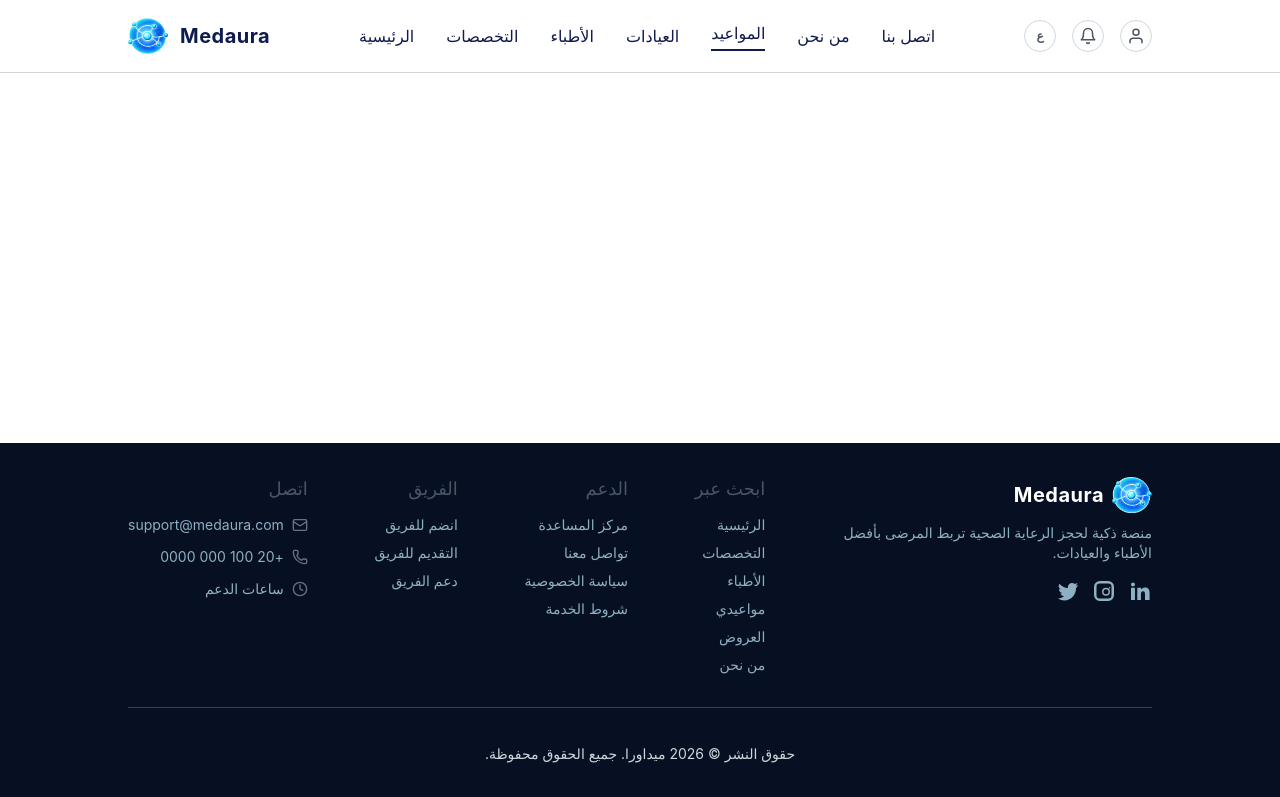
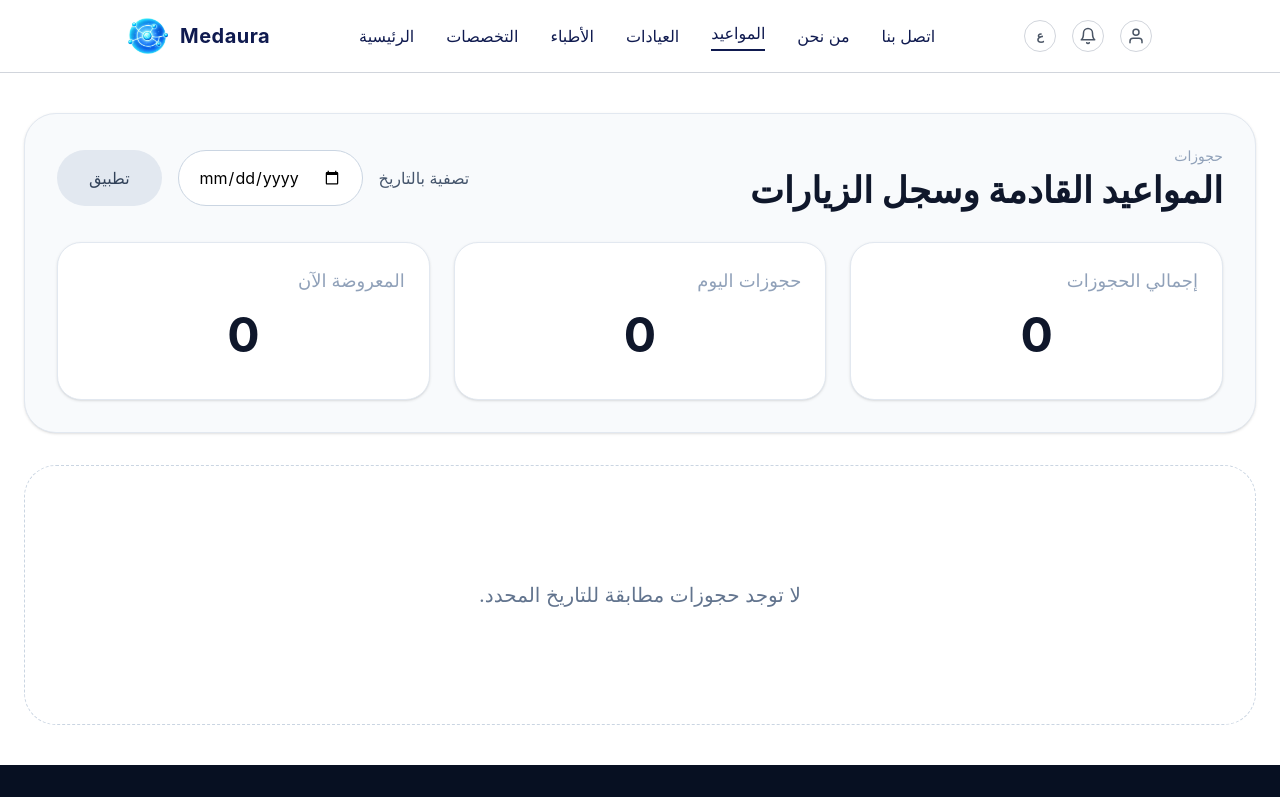
Before and after one commit to zainaahmed157-cloud/Web-based-clinics-Management-System-, a React (Vite) app: page /Appointments in a window 1280 px wide. Shown: the top 797 px of the page. Built offline with nearby package versions, Linux system fonts and the light colour scheme.

Commit message:
Add appointment and about page UI

```diff
--- a/src/component/About.jsx
+++ b/src/component/About.jsx
@@ -1,9 +1,61 @@
 import React from 'react'
 
-export default function About() {
+const About = () => {
   return (
-    <div>
+    <div className="min-h-screen bg-white py-12 px-4 md:px-8">
+      <div className="max-w-6xl mx-auto">
+        <div className="grid lg:grid-cols-2 gap-10 items-center">
 
+          <div className="flex justify-center">
+            <img
+              src="https://medaura-pi.vercel.app/_next/image?url=%2Fimages%2Faboutus.png&w=3840&q=75"
+              alt="About Medaura"
+              className="w-full max-w-md rounded-3xl"
+            />
+          </div>
+
+          <div>
+            <p className="text-[#0B4DBB] font-semibold text-sm mb-2">
+              Medaura
+            </p>
+
+            <h1 className="text-4xl md:text-5xl font-bold text-slate-900 mb-6">
+              About Us
+            </h1>
+
+            <p className="text-gray-700 leading-8 mb-6">
+              At Medaura, we believe that access to healthcare should be simple
+              and fast. We connect patients with the best doctors and clinics,
+              helping them choose the right specialty and book appointments with
+              confidence, without complexity or waiting.
+            </p>
+
+            <p className="text-gray-700 leading-8 mb-8">
+              Our goal is to make the search and booking experience more clear,
+              from comparing reviews and consultation fees to confirming
+              appointments, while maintaining service quality and patient
+              comfort at every step.
+            </p>
+
+            <div className="flex flex-wrap gap-3">
+              <div className="border border-blue-200 rounded-lg px-5 py-2 text-[#0B4DBB] font-medium">
+                Trusted Care
+              </div>
+
+              <div className="border border-blue-200 rounded-lg px-5 py-2 text-[#0B4DBB] font-medium">
+                Faster Booking
+              </div>
+
+              <div className="border border-blue-200 rounded-lg px-5 py-2 text-[#0B4DBB] font-medium">
+                Certified Doctors
+              </div>
+            </div>
+          </div>
+
+        </div>
+      </div>
     </div>
-  )
-}
+  );
+};
+
+export default About;
--- a/src/component/Appointments.jsx
+++ b/src/component/Appointments.jsx
@@ -1,9 +1,93 @@
 import React from 'react'
 
+import { useState } from "react";
+
+function StatCard({ title, value }) {
+  return (
+    <div className="bg-white border border-slate-200 rounded-3xl p-6 shadow-sm min-h-[150px]">
+      <p className="text-slate-400 text-lg text-right">
+        {title}
+      </p>
+
+      <div className="flex justify-center items-center h-20">
+        <h2 className="text-5xl font-bold text-slate-900">
+          {value}
+        </h2>
+      </div>
+    </div>
+  );
+}
+
 export default function Appointments() {
+  const [date, setDate] = useState("");
+
+  const appointments = [];
+
   return (
-    <div>
+    <div dir="rtl" className="max-w-7xl mx-auto px-6 py-10">
+
+      <div className="bg-slate-50 border border-slate-200 rounded-[32px] p-8 shadow-sm">
+
+        <div className="flex flex-col lg:flex-row justify-between gap-8 mb-8">
+
+          <div>
+            <p className="text-slate-400 text-sm mb-1">
+              حجوزات
+            </p>
+
+            <h1 className="text-4xl font-bold text-slate-900">
+              المواعيد القادمة وسجل الزيارات
+            </h1>
+          </div>
+
+          <div className="flex items-center gap-4">
+            <span className="text-slate-600">
+              تصفية بالتاريخ
+            </span>
+
+            <input
+              type="date"
+              value={date}
+              onChange={(e) => setDate(e.target.value)}
+              className="h-14 px-5 rounded-full border border-slate-300 bg-white outline-none"
+            />
+
+            <button className="h-14 px-8 rounded-full bg-slate-200 text-slate-700 hover:bg-slate-300 transition">
+              تطبيق
+            </button>
+          </div>
+
+        </div>
+
+        <div className="grid md:grid-cols-3 gap-6">
+
+          <StatCard
+            title="إجمالي الحجوزات"
+            value="0"
+          />
+
+          <StatCard
+            title="حجوزات اليوم"
+            value="0"
+          />
+
+          <StatCard
+            title="المعروضة الآن"
+            value="0"
+          />
+
+        </div>
+
+      </div>
+
+      <div className="mt-8 bg-white border border-dashed border-slate-300 rounded-[32px] min-h-[260px] flex items-center justify-center">
+        {appointments.length === 0 && (
+          <p className="text-slate-500 text-xl">
+            لا توجد حجوزات مطابقة للتاريخ المحدد.
+          </p>
+        )}
+      </div>
 
     </div>
-  )
+  );
 }
```
Also changed, not shown: 1 other file (tests, documents, lock files or other folders).
